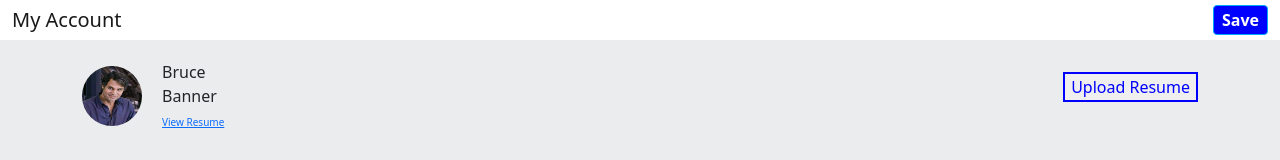
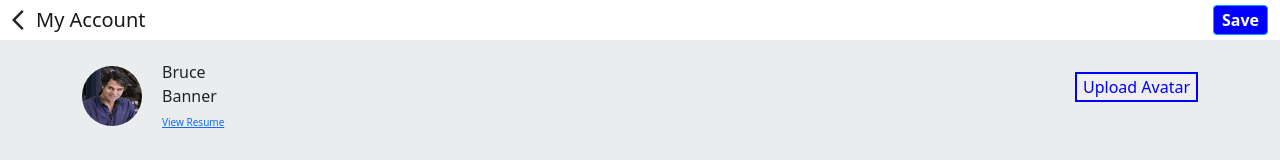
Before and after one commit to SteveD9900/my-account, a React (Create React App) app: page / in a window 1280 px wide. Both pictures are taken after a click on the button "Edit". Shown: the top 160 px of the page. Built offline with nearby package versions, Linux system fonts and the light colour scheme.

Commit message:
update nav bar UI

```diff
--- a/package.json
+++ b/package.json
@@ -4,6 +4,7 @@
   "private": true,
   "dependencies": {
     "@material-ui/core": "^4.12.3",
+    "@material-ui/icons": "^4.11.2",
     "@reduxjs/toolkit": "^1.6.1",
     "@testing-library/jest-dom": "^5.11.4",
     "@testing-library/react": "^11.1.0",
--- a/src/components/AvatarFieldComponent/AvatarField.js
+++ b/src/components/AvatarFieldComponent/AvatarField.js
@@ -26,7 +26,7 @@ export default function AvatarField(props) {
           </div>
 
 
-          <button onClick={fileUploadAction} className="upload-btn">Upload Resume</button>
+          <button onClick={fileUploadAction} className="upload-btn">Upload Avatar</button>
           <input
             style={{display:'none'}}
             type={"file"}
--- a/src/components/MainPanel/MainPanel.js
+++ b/src/components/MainPanel/MainPanel.js
@@ -13,7 +13,7 @@ export default function MainPanel(props) {
   var defaultUrl = accountHelper.getImageUrl(accountImg);
 
   function handleSubmit(event) {
-
+    // save the form changes
   }
 
   return (
--- a/src/components/NavBarComponent/NavBar.js
+++ b/src/components/NavBarComponent/NavBar.js
@@ -1,5 +1,6 @@
 import React, { useEffect, useState } from "react";
-import { Navbar, Container } from 'react-bootstrap';
+import { Navbar, Container } from "react-bootstrap";
+import ArrowBackIosIcon from '@material-ui/icons/ArrowBackIos';
 import "./NavBar.scss";
 
 export default function NavBar(props) {
@@ -7,27 +8,41 @@ export default function NavBar(props) {
 
   useEffect(() => {
     props.onEditStatus(editable);
-  })
+  });
 
   function enableEdit() {
     setEdit(true);
   }
 
+  function resetUpdate() {
+    setEdit(false);
+    // reverse changes
+  }
+
   const saveChanges = () => {
     setEdit(false);
     //trigger form submit
-  }
+  };
 
   return (
     <Navbar className="NavBar">
       <Container fluid>
+        {editable === true ? (
+          <ArrowBackIosIcon onClick={resetUpdate} />
+        ) : null}
         <Navbar.Brand className="title-font">My Account</Navbar.Brand>
         <Navbar.Toggle />
         <Navbar.Collapse className="justify-content-end">
           <Navbar.Text>
             {editable === false ? (
-              <button onClick={enableEdit} className="edit-btn">Edit</button>
-            ) : <button onClick={saveChanges} className="edit-btn">Save</button>}
+              <button onClick={enableEdit} className="edit-btn">
+                Edit
+              </button>
+            ) : (
+              <button onClick={saveChanges} className="edit-btn">
+                Save
+              </button>
+            )}
           </Navbar.Text>
         </Navbar.Collapse>
       </Container>
--- a/src/container/AccountPage/Account.js
+++ b/src/container/AccountPage/Account.js
@@ -14,7 +14,7 @@ export default function Accounts() {
   }
 
   return (
-    <div className="Account" data-test='component-safe'>
+    <div className="Account" data-test="component-safe">
       <NavBar onEditStatus={toggleEditBtn}/>
       <MainPanel editable={enableEdit} />
     </div>
```
Also changed, not shown: 1 other file (tests, documents, lock files or other folders). Lines whose indentation alone changed are shown as unchanged.
